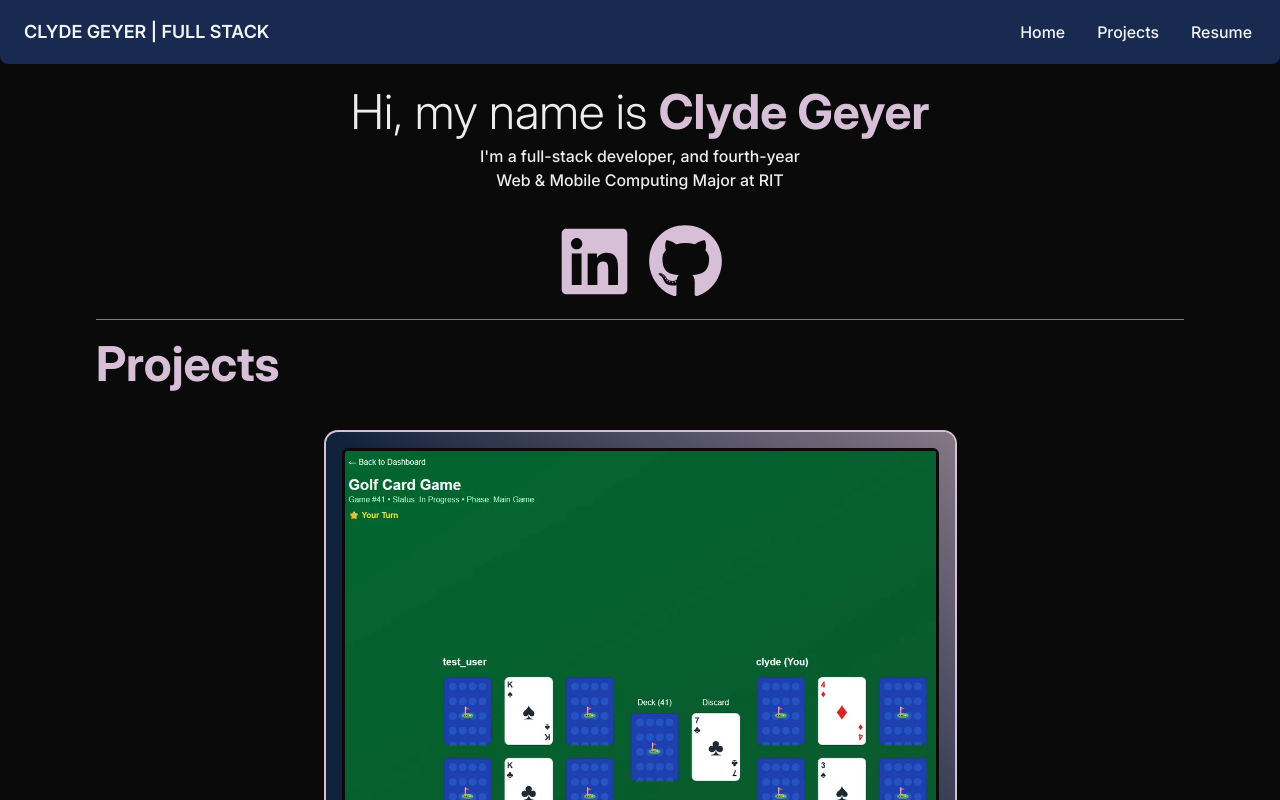
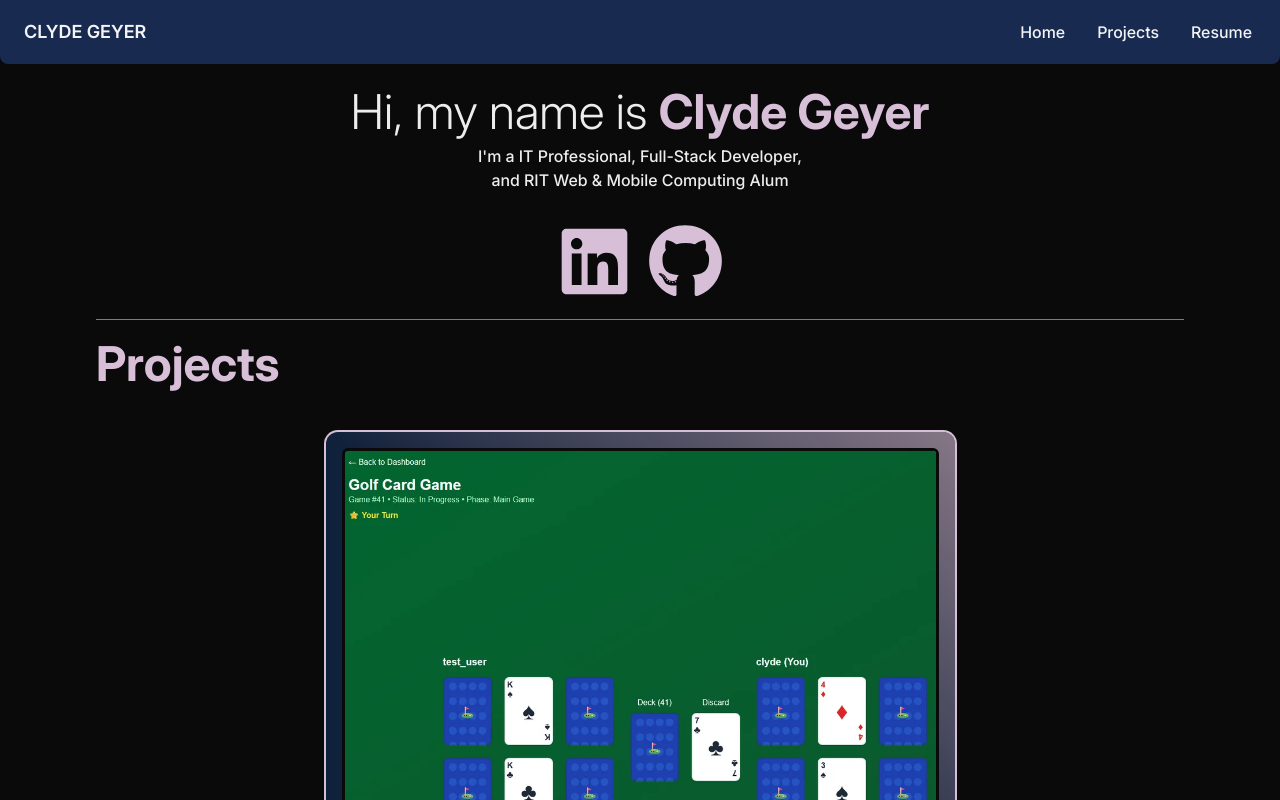
Before and after one commit to CodingArctic/next-portfolio, a Next.js app: page / in a window 1280 px wide. Shown: the top 800 px of the page. Built offline with nearby package versions, Linux system fonts and the light colour scheme.

Commit message:
update copy cause i graduated lol

```diff
--- a/src/app/components/Navbar.js
+++ b/src/app/components/Navbar.js
@@ -47,7 +47,7 @@ export function NavbarSimple() {
           href="/#"
           className="mr-4 cursor-pointer py-1.5 text-lg font-semibold hover:text-[#D8BFD8] transition-colors"
         >
-          CLYDE GEYER | FULL STACK
+          CLYDE GEYER
         </Link>
         <div className="hidden lg:block">
           <NavList />
--- a/src/app/page.js
+++ b/src/app/page.js
@@ -11,8 +11,8 @@ export default function Home() {
           <div>
             <p className="mt-6 text-5xl max-w-[85%] m-auto font-light">Hi, my name is <span className="text-[#D8BFD8] font-bold">Clyde Geyer</span></p>
           </div>
-          <div className="mt-2 m-auto max-w-80 text-wrap font-medium">
-            I'm a full-stack developer, and fourth-year Web & Mobile Computing Major at RIT
+          <div className="mt-2 m-auto max-w-85 text-wrap font-medium">
+            I'm a IT Professional, Full-Stack Developer, and RIT Web & Mobile Computing Alum
           </div>
           <div className="flex mt-8 justify-center">
             <SocialLink name="LinkedIn" url="https://www.linkedin.com/in/clydegeyer/" />
```
